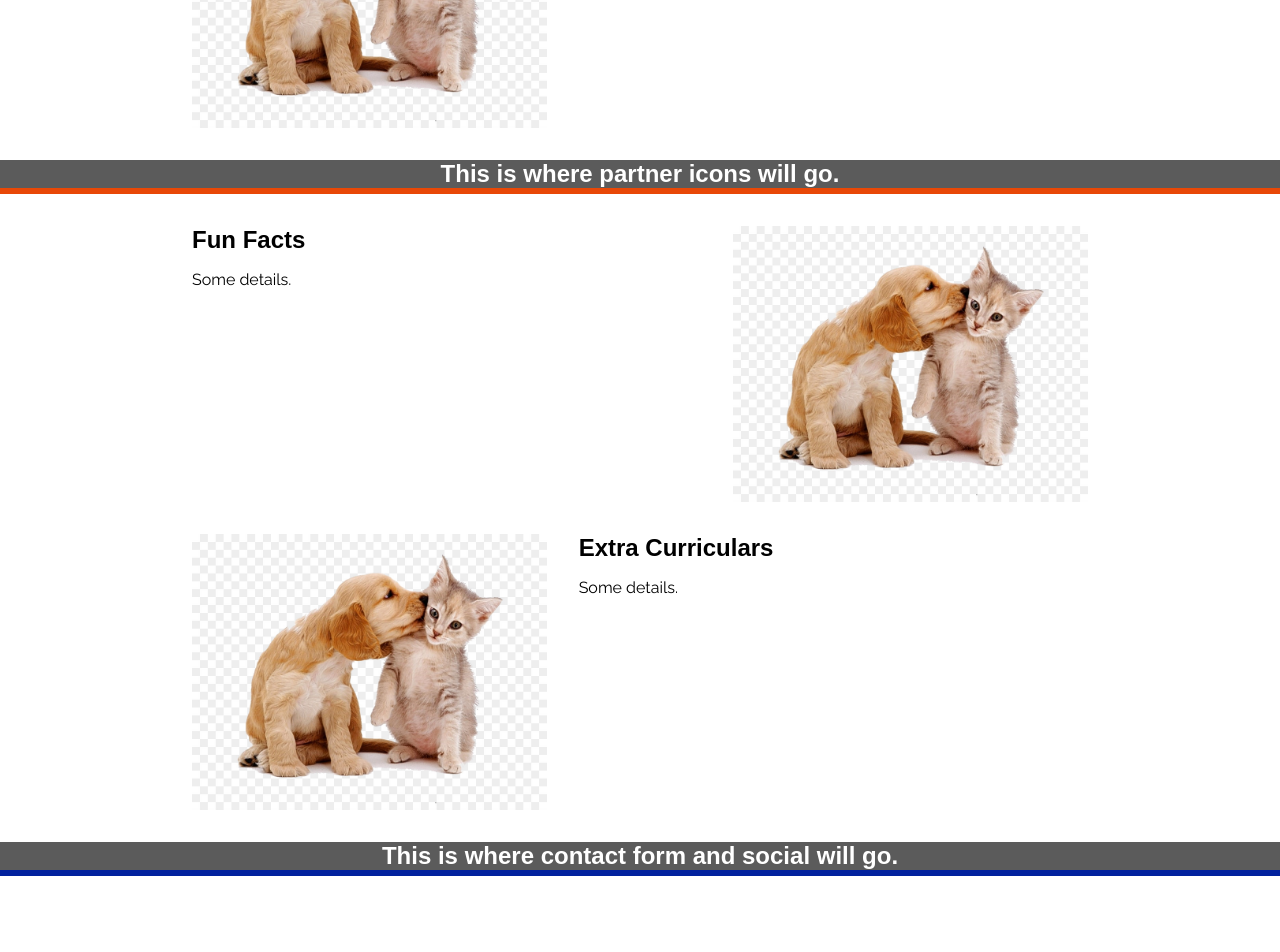
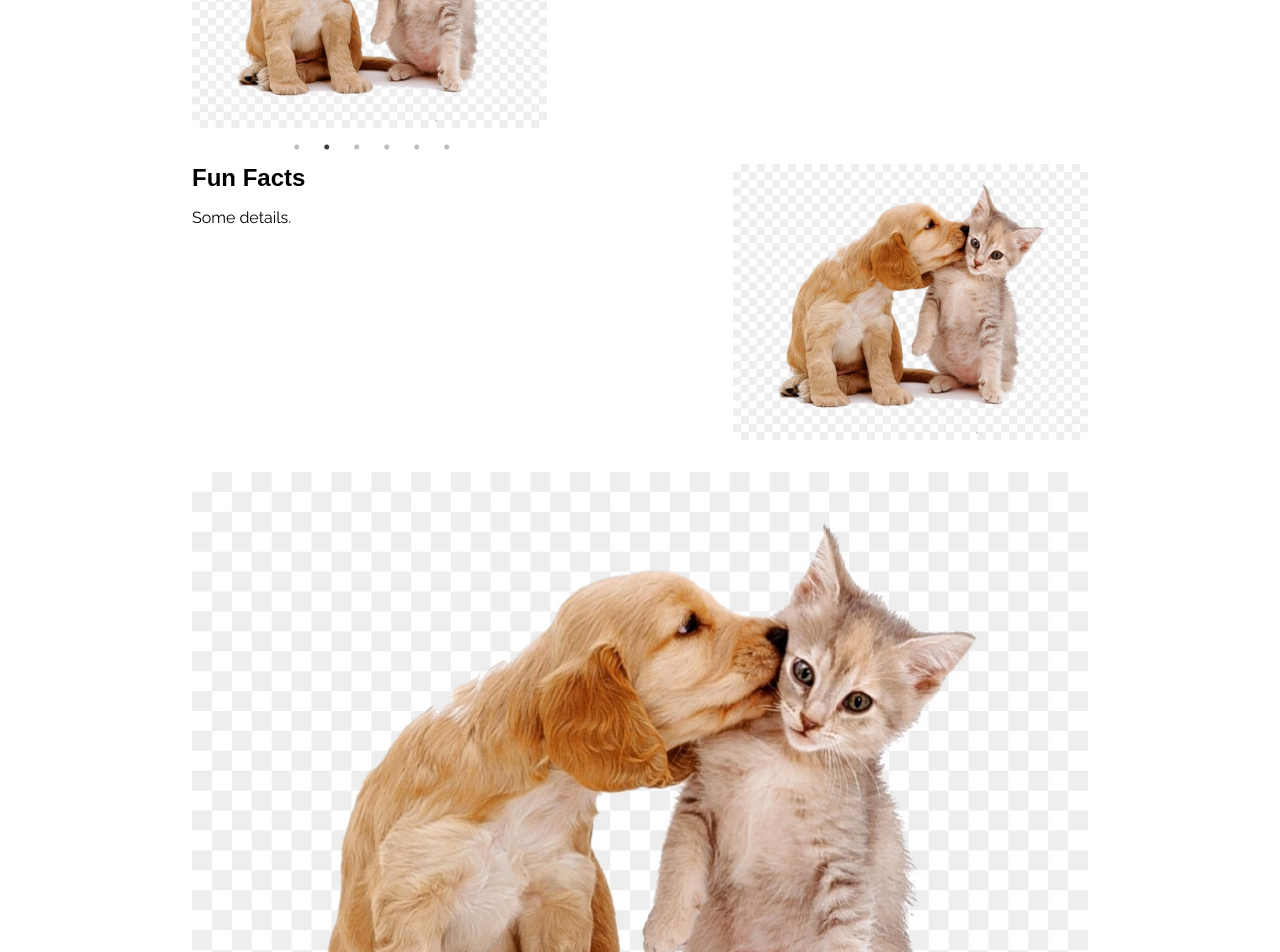
Before and after one commit to lizafloyd/portfolio_site, a React (Create React App) app: page / in a window 1280 px wide. Shown: the part 840-1792 px from the top of the page. Before the commit the page ends 1716 px from the top, so only its background shows below. Built offline with nearby package versions, Linux system fonts and the light colour scheme; a web font is replaced by a local one.

Commit message:
adds carousel

```diff
--- a/package.json
+++ b/package.json
@@ -8,7 +8,9 @@
     "prop-types": "^15.6.2",
     "react": "^16.7.0",
     "react-dom": "^16.7.0",
-    "react-scripts": "2.1.3"
+    "react-scripts": "2.1.3",
+    "react-slick": "^0.23.2",
+    "slick-carousel": "^1.8.1"
   },
   "devDependencies": {
     "enzyme": "^3.8.0",
--- a/public/index.html
+++ b/public/index.html
@@ -66,6 +66,8 @@
     <!-- External Resources -->
     <link href="https://fonts.googleapis.com/css?family=Raleway:400,700|Great+Vibes|KoHo" rel="stylesheet">
     <link href="https://fonts.googleapis.com/css?family=Saira+Extra+Condensed" rel="stylesheet">
+    <link rel="stylesheet" type="text/css" charset="UTF-8" href="https://cdnjs.cloudflare.com/ajax/libs/slick-carousel/1.6.0/slick.min.css" />
+<link rel="stylesheet" type="text/css" href="https://cdnjs.cloudflare.com/ajax/libs/slick-carousel/1.6.0/slick-theme.min.css" />
     </head>
   <body>
     <noscript>You need to enable JavaScript to run this app.</noscript>
--- a/src/components/App.js
+++ b/src/components/App.js
@@ -2,7 +2,6 @@ import React, {Component, Fragment} from 'react';
 import WorkExperience from './WorkExperience';
 import FunFacts from './FunFacts';
 import ExtraCurriculars from './ExtraCurriculars';
-import PartnerDisplay from './PartnerDisplay';
 import profile from '../assets/images/profile.jpg';
 import LinkedInIcon from './icons/LinkedInIcon';
 import GithubIcon from './icons/GithubIcon';
@@ -68,7 +67,6 @@ class App extends Component {
         <div className="container">
           <WorkExperience />
         </div>
-        <PartnerDisplay />
         <div className="container">
           <FunFacts />
           <ExtraCurriculars />
--- a/src/components/ExtraCurriculars.js
+++ b/src/components/ExtraCurriculars.js
@@ -1,4 +1,4 @@
-import React from 'react';
+import React, { Fragment } from 'react';
 import placeholder from '../assets/images/placeholder.png';
 /**
  * Renders the ContactForm component.
@@ -6,15 +6,15 @@ import placeholder from '../assets/images/placeholder.png';
  */
 
 const ExtraCurriculars = () => (
+  <Fragment>
+  <img src={placeholder} className="responsive-image" alt="Placeholder" />
   <div className="header row margin-horizontal">
-    <div className="small-5">
-      <img src={placeholder} className="responsive-image" alt="Placeholder" />
-    </div>
     <div className="small-7">
       <h2 className="subtitle">Extra Curriculars</h2>
       <p>Some details.</p>
     </div>
   </div>
+  </Fragment>
 );
 
 export default ExtraCurriculars;
--- a/src/components/PartnerDisplay.js
+++ /dev/null
@@ -1,14 +0,0 @@
-import React from 'react';
-/**
- * Renders the ContactForm component.
- * @returns {string} - Returns JSX representation of the PartnerDisplay component.
- */
-const PartnerDisplay = () => (
-  <div className="background-dark border-bottom-red">
-    <h2 className="white subtitle text-center">
-      This is where partner icons will go.
-    </h2>
-  </div>
-);
-
-export default PartnerDisplay;
--- /dev/null
+++ b/src/components/PartnerSlider.js
@@ -0,0 +1,42 @@
+import React from "react";
+import Slider from "react-slick";
+import placeholder from '../assets/images/placeholder.png';
+
+class SimpleSlider extends React.Component {
+  render() {
+    var settings = {
+      dots: true,
+      infinite: true,
+      speed: 500,
+      slidesToShow: 1,
+      slidesToScroll: 1,
+      arrows: true,
+      autoplay: true,
+      autoplaySpeed: 3000
+    };
+    return (
+      <Slider {...settings}>
+        <div>
+        <img src={placeholder} className="responsive-image" alt="Placeholder" />
+        </div>
+        <div>
+        <img src={placeholder} className="responsive-image" alt="Placeholder" />
+        </div>
+        <div>
+        <img src={placeholder} className="responsive-image" alt="Placeholder" />
+        </div>
+        <div>
+        <img src={placeholder} className="responsive-image" alt="Placeholder" />
+        </div>
+        <div>
+        <img src={placeholder} className="responsive-image" alt="Placeholder" />
+        </div>
+        <div>
+        <img src={placeholder} className="responsive-image" alt="Placeholder" />
+        </div>
+      </Slider>
+    );
+  }
+}
+
+export default SimpleSlider
--- a/src/components/WorkExperience.js
+++ b/src/components/WorkExperience.js
@@ -1,5 +1,6 @@
 import React from 'react';
-import placeholder from '../assets/images/placeholder.png';
+import PartnerSlider from './PartnerSlider';
+
 /**
  * Renders the ContactForm component.
  * @returns {string} - Returns JSX representation of the WorkExperience component.
@@ -7,7 +8,7 @@ import placeholder from '../assets/images/placeholder.png';
 const WorkExperience = () => (
   <div className="header row margin-horizontal">
     <div className="small-5">
-      <img src={placeholder} className="responsive-image" alt="Placeholder" />
+      <PartnerSlider />
     </div>
     <div className="small-7">
       <h2 className="subtitle">Work Experience</h2>
```
Also changed, not shown: src/css/index.scss (line endings or trailing spaces), 2 other files (tests, documents, lock files or other folders).
